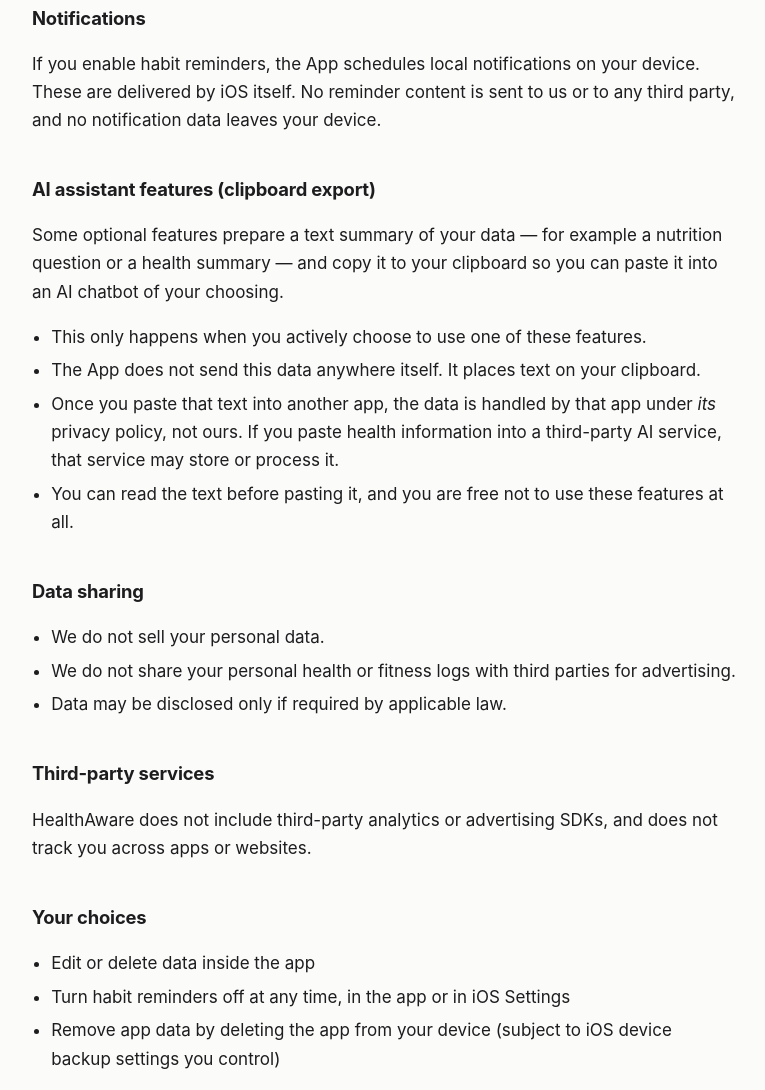
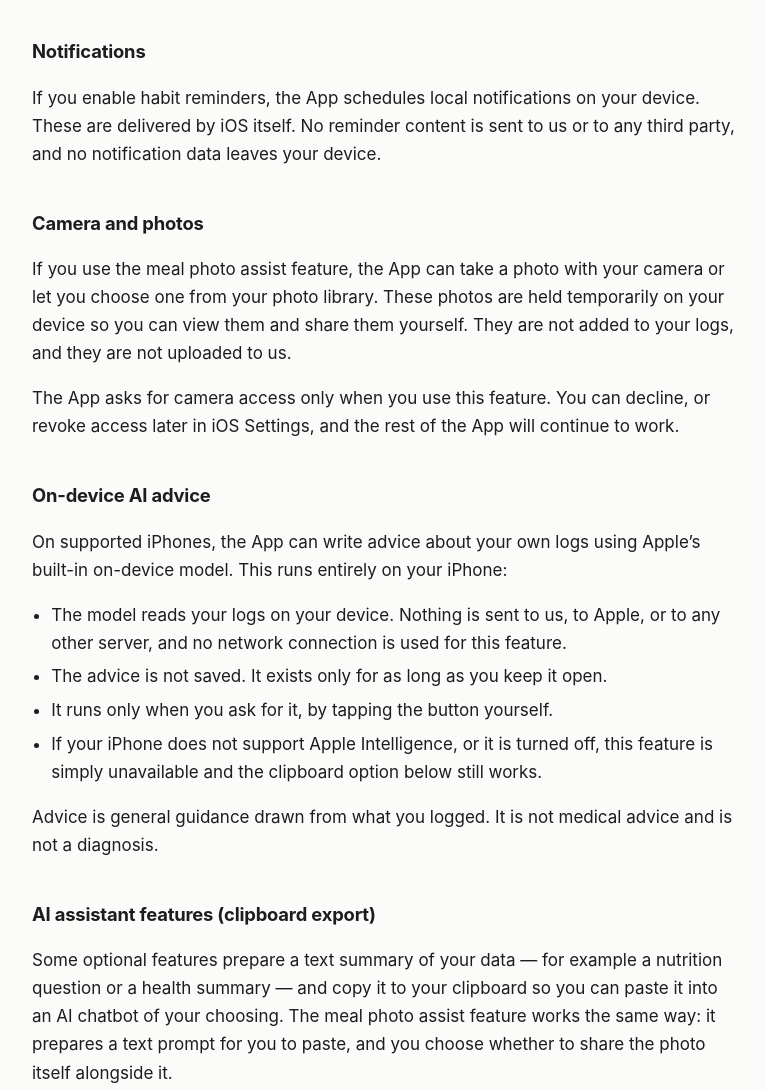
Before and after one commit to trufo1802/healthawaretracker-privacy, a plain HTML site: page index.html in a window 1280 px wide. Shown: the part 1243-2333 px from the top of the page, without its empty margins (256-1021 px from the left). Drawn offline with Linux system fonts and the light colour scheme.

Commit message:
Enhance privacy policy with new features details
Added sections about camera access, on-device AI advice, and meal photo assist feature.

```diff
--- a/index.html
+++ b/index.html
@@ -53,6 +53,7 @@
   <li>Sleep logs (for example: sleep time, wake time, notes)</li>
   <li>Habit logs and reminder times</li>
   <li>App preferences (for example: theme, units, and tracker settings)</li>
+  <li>Meal photos you take or choose, if you use the photo assist feature (see below)</li>
 </ul>
 <p>
   We do not collect this information ourselves. It is stored on your device and we have
@@ -85,15 +86,54 @@
   party, and no notification data leaves your device.
 </p>
 
+<h2>Camera and photos</h2>
+<p>
+  If you use the meal photo assist feature, the App can take a photo with your camera or let
+  you choose one from your photo library. These photos are held temporarily on your device so
+  you can view them and share them yourself. They are not added to your logs, and they are not
+  uploaded to us.
+</p>
+<p>
+  The App asks for camera access only when you use this feature. You can decline, or revoke
+  access later in iOS Settings, and the rest of the App will continue to work.
+</p>
+
+<h2>On-device AI advice</h2>
+<p>
+  On supported iPhones, the App can write advice about your own logs using Apple&rsquo;s built-in
+  on-device model. This runs entirely on your iPhone:
+</p>
+<ul>
+  <li>
+    The model reads your logs on your device. Nothing is sent to us, to Apple, or to any other
+    server, and no network connection is used for this feature.
+  </li>
+  <li>The advice is not saved. It exists only for as long as you keep it open.</li>
+  <li>It runs only when you ask for it, by tapping the button yourself.</li>
+  <li>
+    If your iPhone does not support Apple Intelligence, or it is turned off, this feature is
+    simply unavailable and the clipboard option below still works.
+  </li>
+</ul>
+<p>
+  Advice is general guidance drawn from what you logged. It is not medical advice and is not a
+  diagnosis.
+</p>
+
 <h2>AI assistant features (clipboard export)</h2>
 <p>
   Some optional features prepare a text summary of your data &mdash; for example a nutrition
   question or a health summary &mdash; and copy it to your clipboard so you can paste it into
-  an AI chatbot of your choosing.
+  an AI chatbot of your choosing. The meal photo assist feature works the same way: it prepares
+  a text prompt for you to paste, and you choose whether to share the photo itself alongside it.
 </p>
 <ul>
   <li>This only happens when you actively choose to use one of these features.</li>
   <li>The App does not send this data anywhere itself. It places text on your clipboard.</li>
+  <li>
+    If you choose to share a meal photo with an AI service, that photo is handled by that
+    service under its own privacy policy. Sharing the photo is always your own separate action.
+  </li>
   <li>
     Once you paste that text into another app, the data is handled by that app under
     <em>its</em> privacy policy, not ours. If you paste health information into a third-party
@@ -140,7 +180,6 @@
 <h2>Contact</h2>
 <p>
   If you have questions about this Privacy Policy, contact:<br>
-  Developer: Jaeho Yoon<br>
   Email: <a href="mailto:jaehoy8008@gmail.com">jaehoy8008@gmail.com</a>
 </p>
 
```
